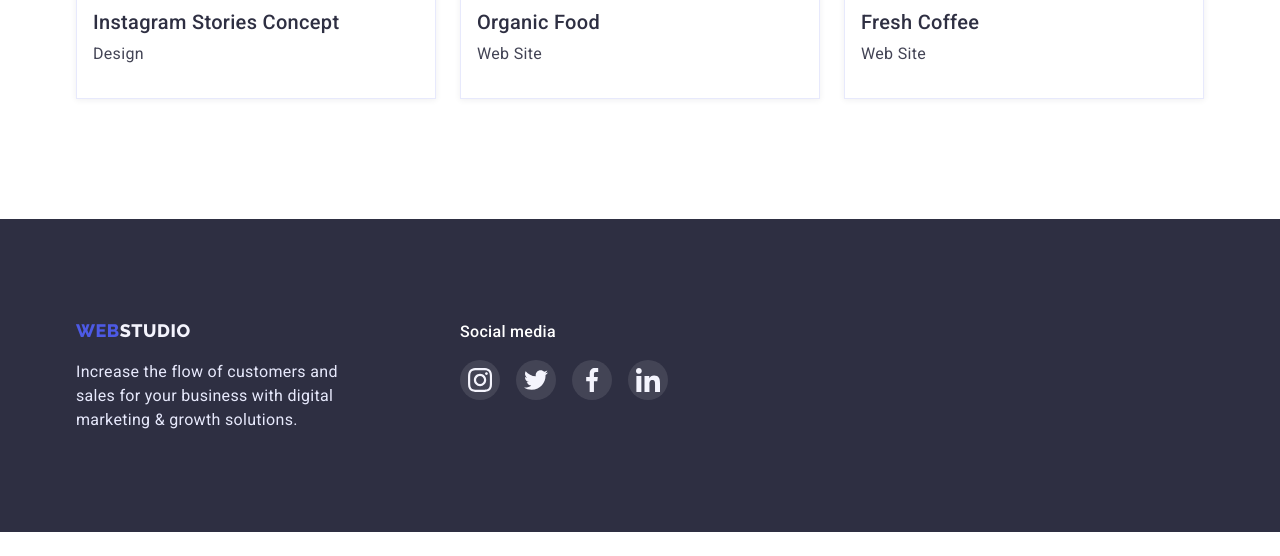
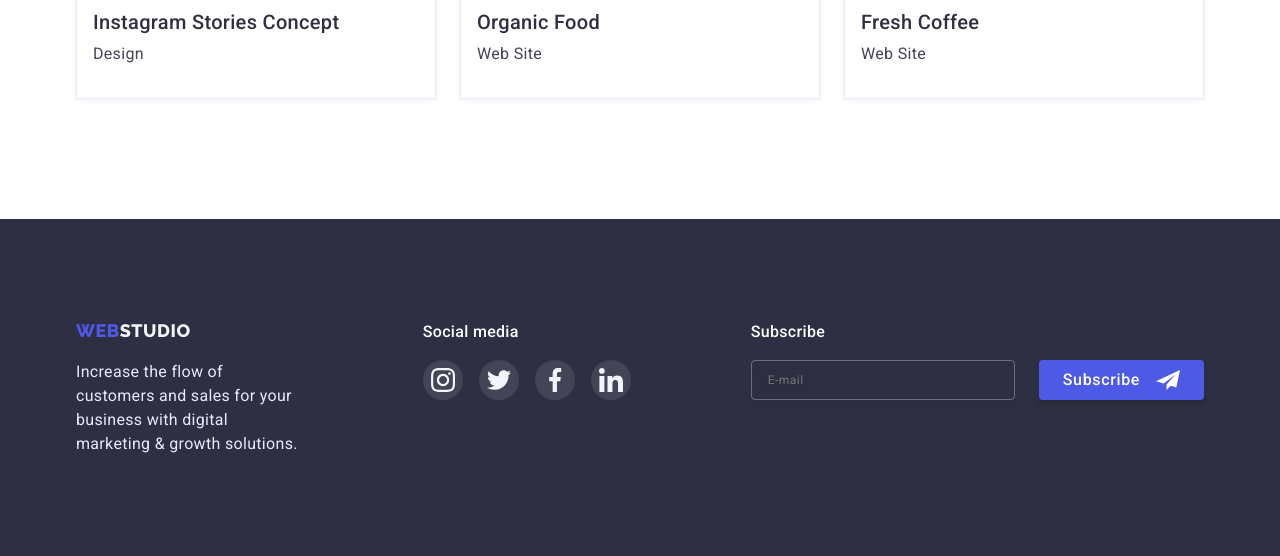
Before and after one commit to Maksym1988/goit-markup-hm-06, a plain HTML site: page portfolio.html in a window 1280 px wide. Shown: the part 1551-2107 px from the top of the page. Before the commit the page ends 2083 px from the top, so only its background shows below. Drawn offline with nearby package versions, Linux system fonts and the light colour scheme.

Commit message:
Updatev portfolio.html

```diff
--- a/portfolio.html
+++ b/portfolio.html
@@ -301,6 +301,28 @@
             </li>
           </ul>
         </div>
+        <div class="footer-form">
+          <div class="footer-modal-field">
+            <label class="footer-input-text" for="footer-email"
+              >Subscribe</label
+            >
+            <div class="footer-input-wrap">
+              <input
+                class="footer-modal-input"
+                type="email"
+                id="footer-email"
+                name="user-email"
+                placeholder="E-mail"
+              />
+              <button class="btn-footer" type="submit">
+                Subscribe
+                <svg class="footer-icon" width="24" height="24">
+                  <use href="./images/sprite.svg#icon-Frame-3"></use>
+                </svg>
+              </button>
+            </div>
+          </div>
+        </div>
       </div>
     </footer>
   </body>
```
